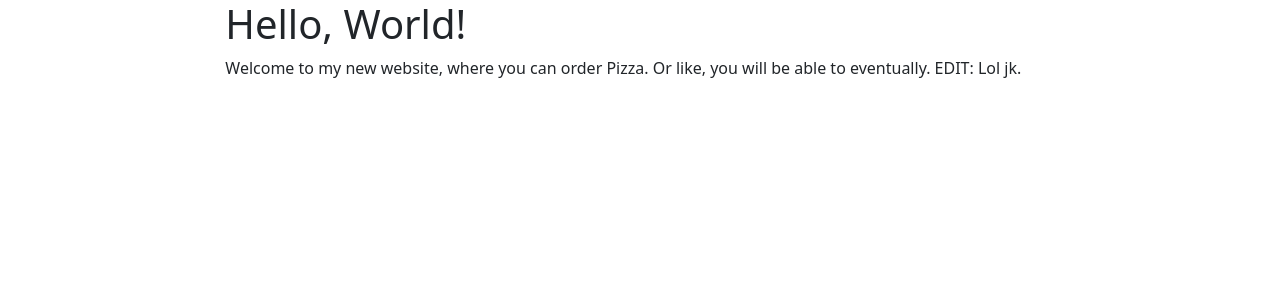
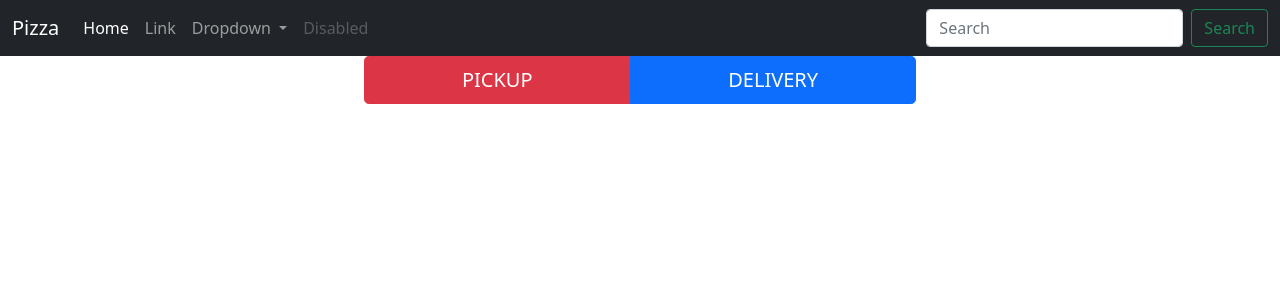
Before and after one commit to petersercombe/PizzaWebApp, a Flask app: page / in a window 1280 px wide. Shown: the top 300 px of the page. Run offline with Flask 2, Linux system fonts and the light colour scheme; some libraries are stand-ins or nearby versions.

Commit message:
Wednesday 27th April

```diff
--- a/templates/index.html
+++ b/templates/index.html
@@ -3,10 +3,14 @@
 {% block title %}Home{% endblock %}
 
 {% block content %}
-    <h1>Hello, World!</h1>
-    <p>Welcome to my new website,
-        where you can order Pizza.
-        Or like, you will be able
-        to eventually.
-        EDIT: Lol jk.</p>
+
+<!-- Ad Carousel -->
+
+<!-- Start Order Buttons -->
+
+<div class="btn-group d-md-flex col-8 mx-auto" role="group">
+  <button type="button" class="btn btn-danger btn-lg">PICKUP</button>
+  <button type="button" class="btn btn-primary btn-lg">DELIVERY</button>
+</div>
+
 {% endblock %}
--- a/templates/layout.html
+++ b/templates/layout.html
@@ -4,8 +4,50 @@
     <meta charset="UTF-8">
     <title>{% block title %}{% endblock %}</title>
     <link href="https://cdn.jsdelivr.net/npm/bootstrap@5.1.3/dist/css/bootstrap.min.css" rel="stylesheet" integrity="sha384-1BmE4kWBq78iYhFldvKuhfTAU6auU8tT94WrHftjDbrCEXSU1oBoqyl2QvZ6jIW3" crossorigin="anonymous">
+    <script src="https://kit.fontawesome.com/f566edda2f.js" crossorigin="anonymous"></script>
+
 </head>
 <body>
+
+<!-- Navbar -->
+<nav class="navbar navbar-expand-lg navbar-dark bg-dark">
+  <div class="container-fluid">
+    <a class="navbar-brand" href="/">Pizza</a>
+    <button class="navbar-toggler" type="button" data-bs-toggle="collapse" data-bs-target="#navbarSupportedContent" aria-controls="navbarSupportedContent" aria-expanded="false" aria-label="Toggle navigation">
+      <span class="navbar-toggler-icon"></span>
+    </button>
+    <div class="collapse navbar-collapse" id="navbarSupportedContent">
+      <ul class="navbar-nav me-auto mb-2 mb-lg-0">
+        <li class="nav-item">
+          <a class="nav-link active" aria-current="page" href="/">Home</a>
+        </li>
+        <li class="nav-item">
+          <a class="nav-link" href="#">Link</a>
+        </li>
+        <li class="nav-item dropdown">
+          <a class="nav-link dropdown-toggle" href="#" id="navbarDropdown" role="button" data-bs-toggle="dropdown" aria-expanded="false">
+            Dropdown
+          </a>
+          <ul class="dropdown-menu" aria-labelledby="navbarDropdown">
+            <li><a class="dropdown-item" href="#">Action</a></li>
+            <li><a class="dropdown-item" href="#">Another action</a></li>
+            <li><hr class="dropdown-divider"></li>
+            <li><a class="dropdown-item" href="#">Something else here</a></li>
+          </ul>
+        </li>
+        <li class="nav-item">
+          <a class="nav-link disabled">Disabled</a>
+        </li>
+      </ul>
+      <form class="d-flex">
+        <input class="form-control me-2" type="search" placeholder="Search" aria-label="Search">
+        <button class="btn btn-outline-success" type="submit">Search</button>
+      </form>
+    </div>
+  </div>
+</nav>
+
+
 <div class="container-fluid">
     <div class="row">
         <div class="col-2"></div>
```
